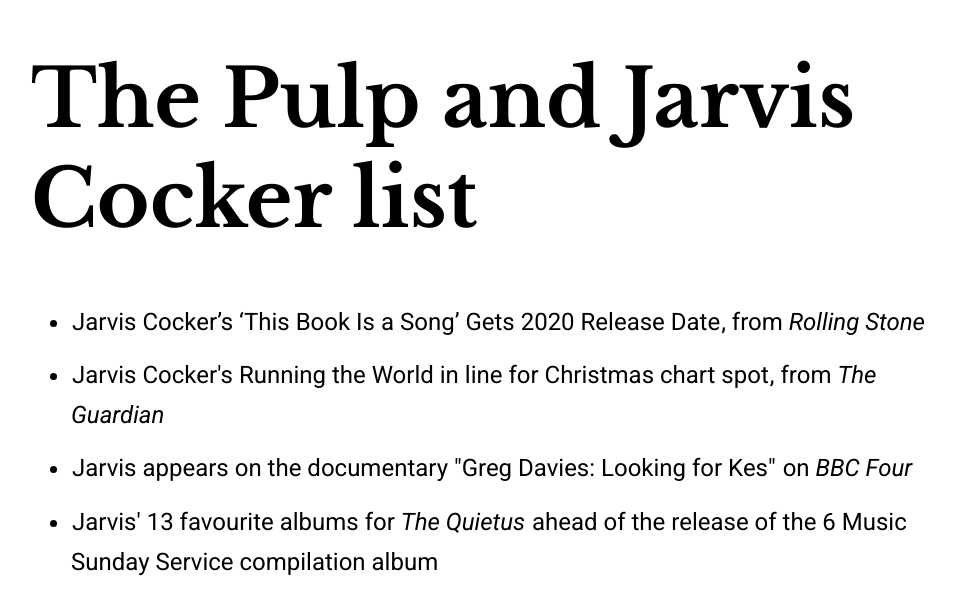
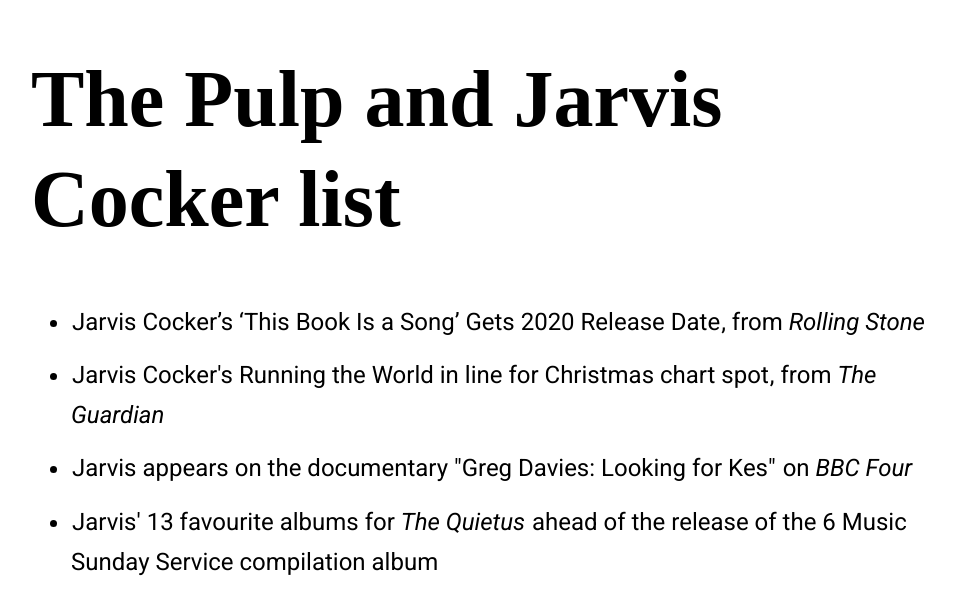
Before and after one commit to Dominic-Pulp/PulpList.github.io, a plain HTML site: page index.html in a window 1280 px wide. Shown: the part 201-800 px from the top of the page, without its empty margins (149-1104 px from the left). Drawn offline with nearby package versions, Linux system fonts and the light colour scheme; files that its build step writes are made by us from their sources.

Commit message:
Update index.css

```diff
--- a/index.css
+++ b/index.css
@@ -72,7 +72,7 @@ a:hover::after {
 /* Headers */
 
 h1, h2, h3 {
-    font-family: 'Libre Baskerville', serif;
+    font-family: 'Varela Round', serif;
 	font-weight: bold;
 }
 
```
